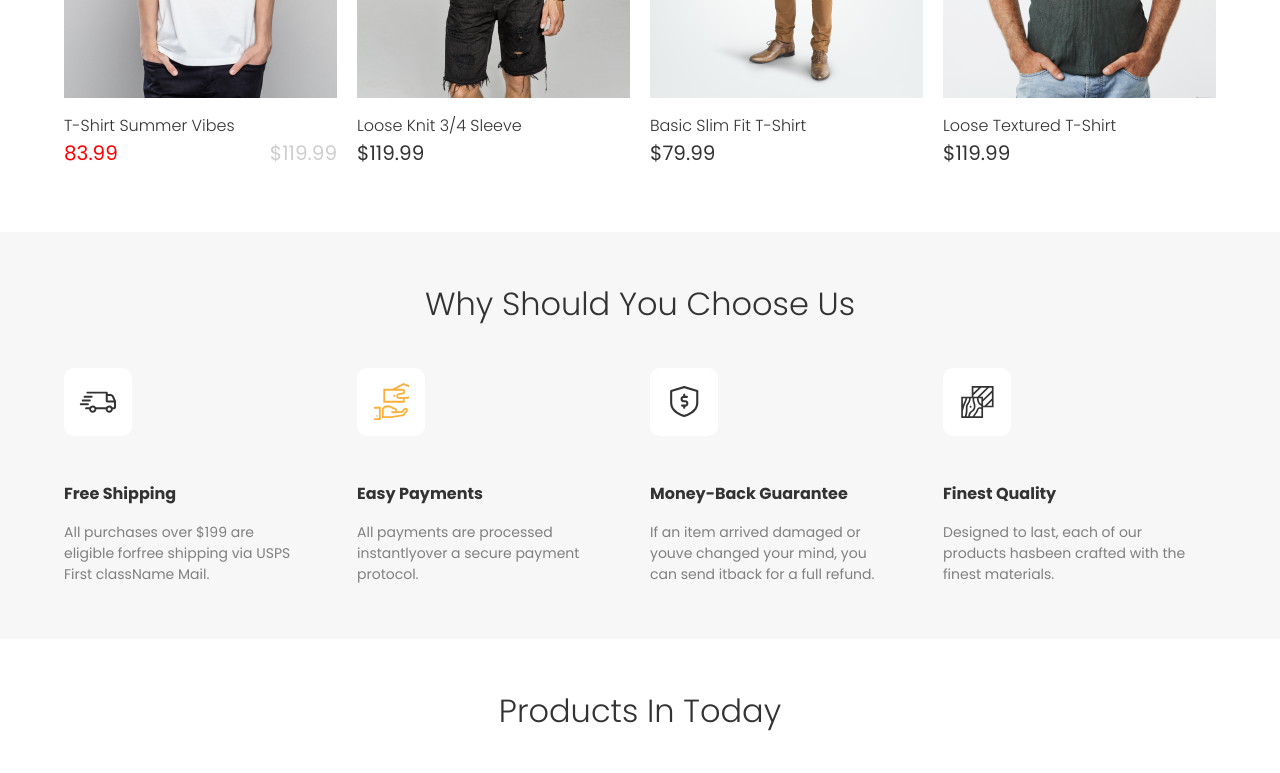
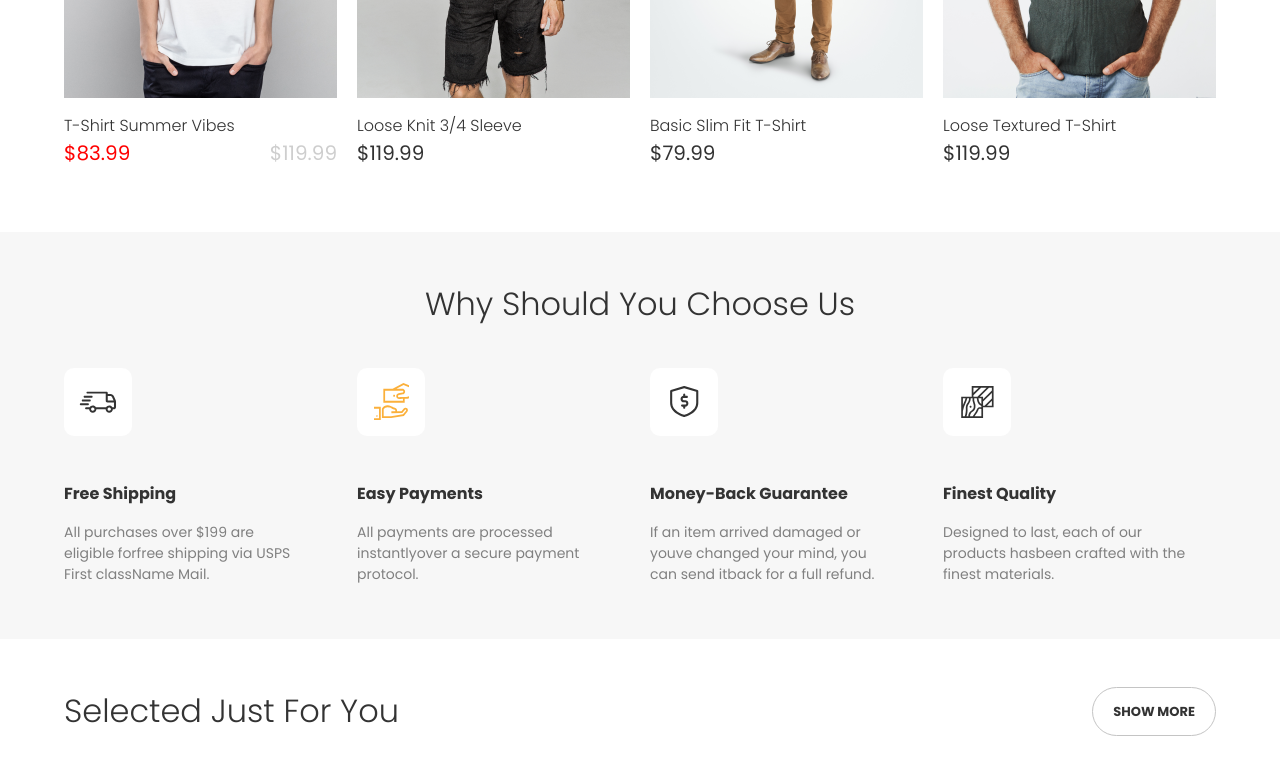
Before and after one commit to st-longngo/FE-React-Ngo-Dac-Quoc-Long-ST0057, a React (Create React App) app: page / in a window 1280 px wide. Shown: the part 1680-2453 px from the top of the page. Built offline with nearby package versions, Linux system fonts and the light colour scheme.

Commit message:
fix product list

```diff
--- a/src/app/components/partials/ProductItem.tsx
+++ b/src/app/components/partials/ProductItem.tsx
@@ -3,16 +3,20 @@ import Badge from './Badge';
 
 interface IProductItemProps {
   product: {
-    id: string,
-    name: string,
-    image: string,
-    price: number,
-    discount: number,
+    id: string;
+    name: string;
+    image: string;
+    price: number;
+    discount: number;
   };
 }
 
+const calPriceDiscount = (price: number, discount: number): string => {
+  return (price - (price * discount) / 100).toFixed(2);
+};
+
 const ProductItem: React.FC<IProductItemProps> = ({ product }) => {
-  const {name, image, price, discount} = product;
+  const { name, image, price, discount } = product;
 
   return (
     <li className="col-3 col-sm-6">
@@ -30,14 +34,16 @@ const ProductItem: React.FC<IProductItemProps> = ({ product }) => {
             </a>
           </h4>
           <div className="product-price">
-            {discount ? (
-              <>
-                <span>{(price - (price * discount) / 100).toFixed(2)}</span>
-                <span className="product-discount">${price}</span>
-              </>
-            ) : (
-              <span>${price}</span>
-            )}
+            {
+              discount ? (
+                <>
+                  <span>${calPriceDiscount(price, discount)}</span>
+                  <span className="product-discount">${price}</span>
+                </>
+              ) : (
+                <span>${price}</span>
+              )
+            }
           </div>
         </div>
       </div>
--- /dev/null
+++ b/src/app/components/partials/ProductList.tsx
@@ -0,0 +1,44 @@
+import React from 'react';
+import ProductItem from './ProductItem';
+import Button from './Button';
+
+interface IProduct {
+  id: string,
+  name: string,
+  image: string,
+  price: number,
+  discount: number
+}
+
+interface IProductListProps {
+  productList: IProduct[];
+  title: string;
+  hasButton: boolean;
+}
+
+const ProductList: React.FC<IProductListProps> = ({ productList, title, hasButton }) => {
+  return (
+    <section className="section section-product-selected">
+      <div className="container">
+        <div className="section-header">
+        <h3 className="txt-title section-title">{title}</h3>
+          {hasButton && <Button title="show more" type="border" />}
+          </div>
+        <div className="section-content">
+          <ul className="row">
+            {productList.map((product) => {
+              return (
+                <ProductItem
+                  key={product.id}
+                  product={product}
+                />
+              );
+            })}
+          </ul>
+        </div>
+      </div>
+    </section>
+  );
+};
+
+export default ProductList;
--- a/src/app/pages/Home/Home.tsx
+++ b/src/app/pages/Home/Home.tsx
@@ -3,9 +3,10 @@ import Header from '../../components/layout/Header';
 import Footer from '../../components/layout/Footer';
 import Banner from '../../components/layout/Banner';
 import About from './partials/about/About';
-import ProductList from './partials/product-list/ProductList';
 import Chooseus from './partials/chooseus/Chooseus';
 import Contact from './partials/contact/Contact';
+import ProductSelected from './partials/product/ProductSelected';
+import ProductToday from './partials/product/ProductToday';
 
 const Home = () => {
   return (
@@ -14,9 +15,9 @@ const Home = () => {
       <main className="home-page">
         <Banner />
         <About />
-        <ProductList title="Selected just for you" button={true} />
+        <ProductSelected />
         <Chooseus/>
-        <ProductList title="Products in today" button={false} />
+        <ProductToday />
         <Contact/>
       </main>
       <Footer />
--- a/src/app/pages/Home/partials/product-list/ProductList.tsx
+++ /dev/null
@@ -1,71 +0,0 @@
-import React from 'react';
-import ProductItem from '../../../../components/partials/ProductItem';
-import Image from '../../../../../assets/images';
-import Button from '../../../../components/partials/Button';
-
-const productList = [
-  {
-    id: '1',
-    name: 'T-Shirt Summer Vibes',
-    image: Image.ProductItem1,
-    price: 119.99,
-    discount: 30,
-  },
-  {
-    id: '2',
-    name: 'Loose Knit 3/4 Sleeve',
-    image: Image.ProductItem2,
-    price: 119.99,
-    discount: 0,
-  },
-  {
-    id: '3',
-    name: 'Basic Slim Fit T-Shirt',
-    image: Image.ProductItem3,
-    price: 79.99,
-    discount: 0,
-  },
-  {
-    id: '4',
-    name: 'Loose Textured T-Shirt',
-    image: Image.ProductItem4,
-    price: 119.99,
-    discount: 0,
-  },
-];
-
-interface IProductListProps {
-  title: string;
-  button: boolean;
-}
-
-const ProductList: React.FC<IProductListProps> = ({ title, button }) => {
-  return (
-    <section className="section section-product-selected">
-      <div className="container">
-        {button ? (
-          <div className="section-header">
-            <h3 className="txt-title section-title">{title}</h3>
-            <Button title="show more" type="border" />
-          </div>
-        ) : (
-          <h3 className="txt-title section-title">{title}</h3>
-        )}
-        <div className="section-content">
-          <ul className="row">
-            {productList.map((product) => {
-              return (
-                <ProductItem
-                  key={product.id}
-                  product={product}
-                />
-              );
-            })}
-          </ul>
-        </div>
-      </div>
-    </section>
-  );
-};
-
-export default ProductList;
--- /dev/null
+++ b/src/app/pages/Home/partials/product/ProductSelected.tsx
@@ -0,0 +1,42 @@
+import React from 'react';
+import Image from '../../../../../assets/images';
+import ProductList from '../../../../components/partials/ProductList';
+
+const productList = [
+  {
+    id: '1',
+    name: 'T-Shirt Summer Vibes',
+    image: Image.ProductItem1,
+    price: 119.99,
+    discount: 30,
+  },
+  {
+    id: '2',
+    name: 'Loose Knit 3/4 Sleeve',
+    image: Image.ProductItem2,
+    price: 119.99,
+    discount: 0,
+  },
+  {
+    id: '3',
+    name: 'Basic Slim Fit T-Shirt',
+    image: Image.ProductItem3,
+    price: 79.99,
+    discount: 0,
+  },
+  {
+    id: '4',
+    name: 'Loose Textured T-Shirt',
+    image: Image.ProductItem4,
+    price: 119.99,
+    discount: 0,
+  },
+];
+
+const ProductSelected = () => {
+  return (
+    <ProductList productList={productList} title="Selected just for you" hasButton={true}/>
+  )
+}
+
+export default ProductSelected;
--- /dev/null
+++ b/src/app/pages/Home/partials/product/ProductToday.tsx
@@ -0,0 +1,42 @@
+import React from 'react';
+import Image from '../../../../../assets/images';
+import ProductList from '../../../../components/partials/ProductList';
+
+const productList = [
+  {
+    id: '1',
+    name: 'T-Shirt Summer Vibes',
+    image: Image.ProductItem1,
+    price: 119.99,
+    discount: 30,
+  },
+  {
+    id: '2',
+    name: 'Loose Knit 3/4 Sleeve',
+    image: Image.ProductItem2,
+    price: 119.99,
+    discount: 0,
+  },
+  {
+    id: '3',
+    name: 'Basic Slim Fit T-Shirt',
+    image: Image.ProductItem3,
+    price: 79.99,
+    discount: 0,
+  },
+  {
+    id: '4',
+    name: 'Loose Textured T-Shirt',
+    image: Image.ProductItem4,
+    price: 119.99,
+    discount: 0,
+  },
+];
+
+const ProductToday = () => {
+  return (
+    <ProductList productList={productList} title="Selected just for you" hasButton={true}/>
+  )
+}
+
+export default ProductToday;
```
